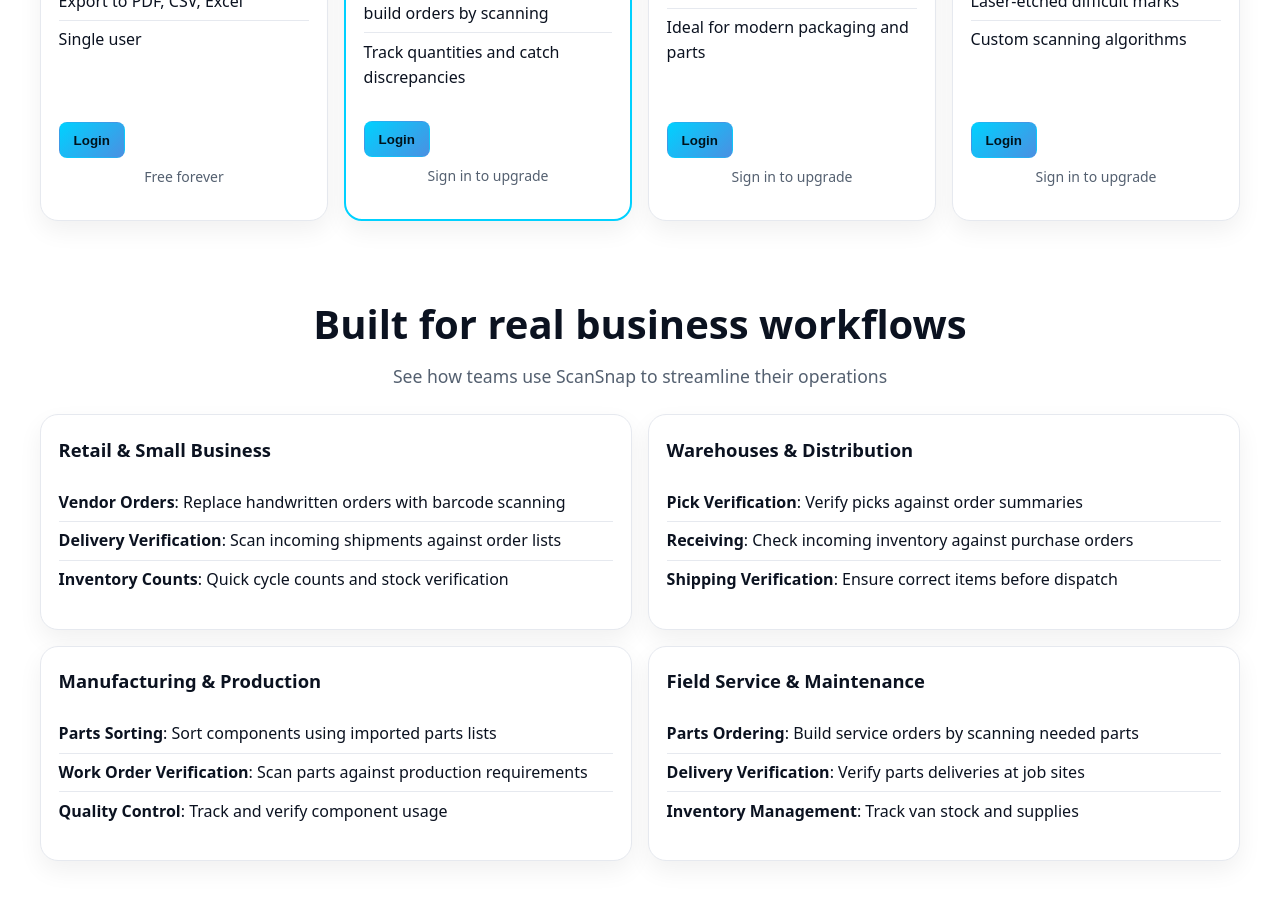
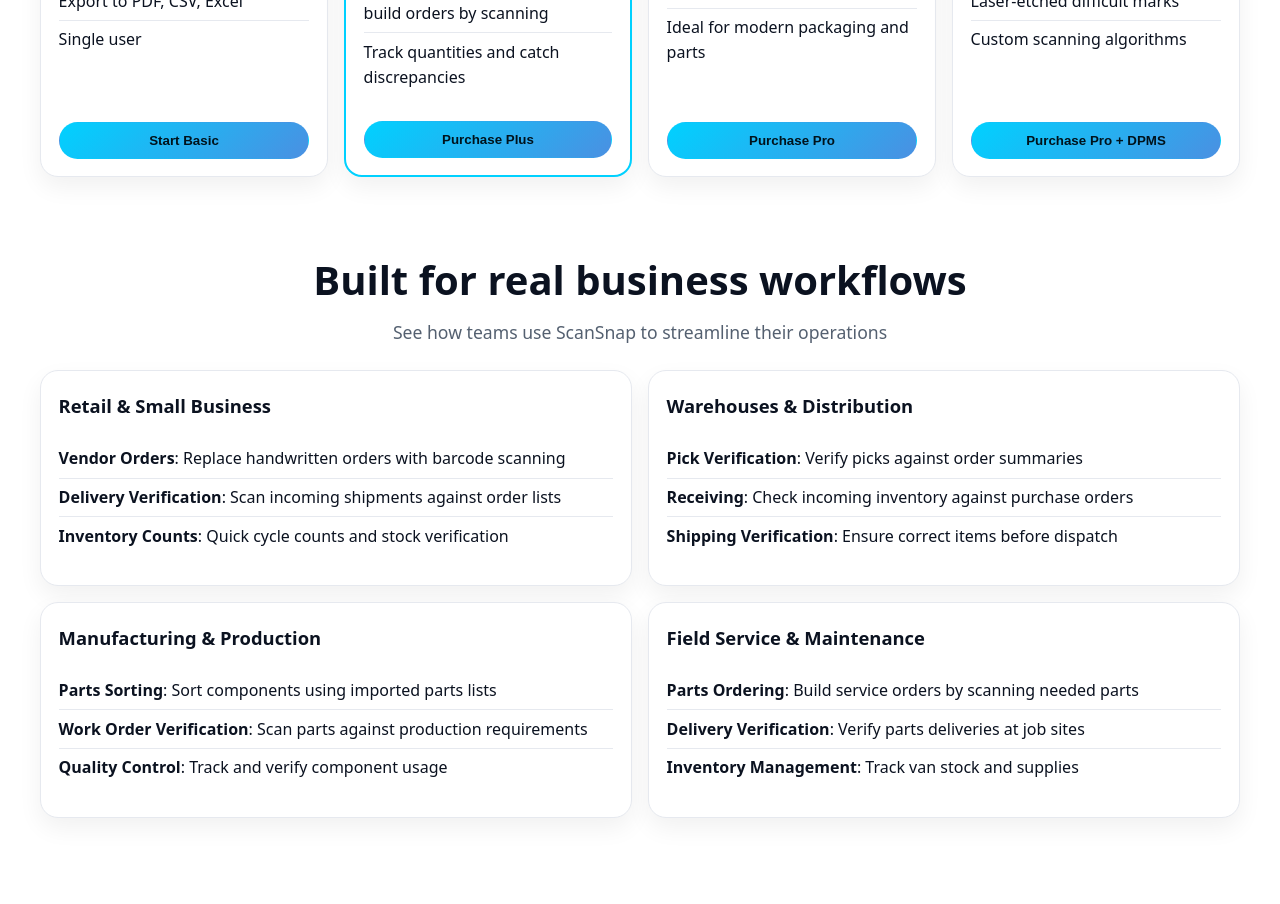
Before and after one commit to miamivalleyaiautomation/ScanSnap.IO, a Next.js app: page / in a window 1280 px wide. Shown: the part 1780-2684 px from the top of the page. Built offline with nearby package versions, Linux system fonts and the light colour scheme; no server answers.

Commit message:
Update PricingSection.tsx

```diff
--- a/components/PricingSection.tsx
+++ b/components/PricingSection.tsx
@@ -159,30 +159,21 @@ export default function PricingSection() {
                   Go to Dashboard
                 </button>
               ) : (
-                <div>
-                  <LoginButton />
-                  <p style={{ fontSize: '0.875rem', color: 'var(--muted)', marginTop: '8px', textAlign: 'center' }}>
-                    Free forever
-                  </p>
-                </div>
+                <button
+                  className="btn primary block"
+                  onClick={() => window.location.href = '/dashboard'}
+                >
+                  Start Basic
+                </button>
               )
             ) : (
               // Paid Plans Buttons
-              isSignedIn ? (
-                <button
-                  className="btn primary block"
-                  onClick={() => handleUpgrade(plan)}
-                >
-                  Get {plan.name}
-                </button>
-              ) : (
-                <div>
-                  <LoginButton />
-                  <p style={{ fontSize: '0.875rem', color: 'var(--muted)', marginTop: '8px', textAlign: 'center' }}>
-                    Sign in to upgrade
-                  </p>
-                </div>
-              )
+              <button
+                className="btn primary block"
+                onClick={() => handleUpgrade(plan)}
+              >
+                Purchase {plan.name}
+              </button>
             )}
           </div>
         </div>
```
